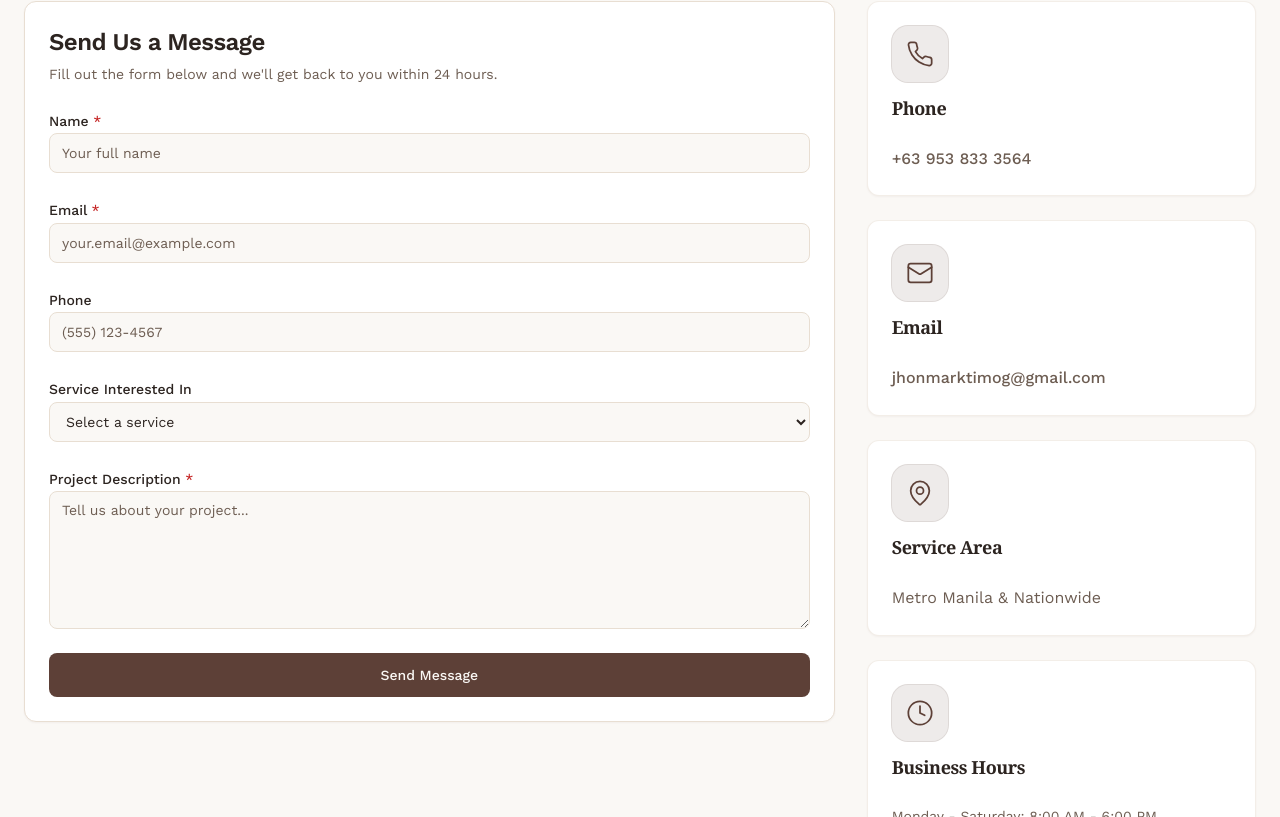
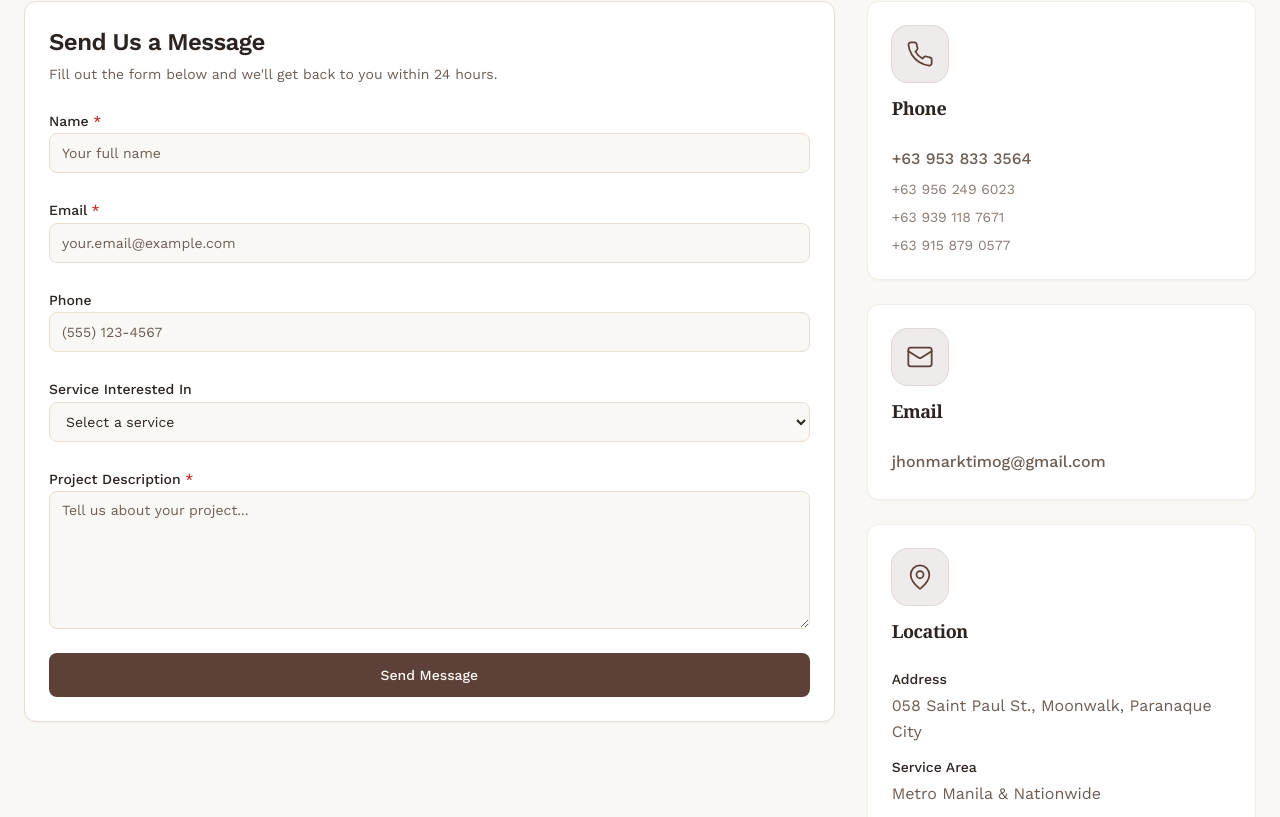
Before and after one commit to socratat-b/JMBT-Carpentry-Services, a Next.js app: page /contact in a window 1280 px wide. Shown: the part 343-1160 px from the top of the page. Built offline with nearby package versions, Linux system fonts and the light colour scheme.

Commit message:
Update contact page with complete contact information

```diff
--- a/components/pages/contact-content.tsx
+++ b/components/pages/contact-content.tsx
@@ -52,13 +52,22 @@ export function ContactContent() {
                   </div>
                   <CardTitle className="text-lg font-serif">Phone</CardTitle>
                 </CardHeader>
-                <CardContent>
+                <CardContent className="space-y-2">
                   <a
                     href={`tel:${contactInfo.phone}`}
-                    className="text-muted-foreground hover:text-primary transition-colors font-medium"
+                    className="block text-muted-foreground hover:text-primary transition-colors font-medium"
                   >
                     {contactInfo.phone}
                   </a>
+                  {contactInfo.additionalPhones?.map((phone, index) => (
+                    <a
+                      key={index}
+                      href={`tel:${phone}`}
+                      className="block text-sm text-muted-foreground/80 hover:text-primary transition-colors"
+                    >
+                      {phone}
+                    </a>
+                  ))}
                 </CardContent>
               </Card>
             </motion.div>
@@ -87,7 +96,7 @@ export function ContactContent() {
               </Card>
             </motion.div>
 
-            {/* Service Area */}
+            {/* Address & Service Area */}
             <motion.div
               initial={{ opacity: 0, x: 30 }}
               animate={{ opacity: 1, x: 0 }}
@@ -98,12 +107,23 @@ export function ContactContent() {
                   <div className="w-14 h-14 rounded-2xl bg-primary/10 flex items-center justify-center mb-3 ring-1 ring-primary/20">
                     <MapPin className="h-7 w-7 text-primary" strokeWidth={1.5} />
                   </div>
-                  <CardTitle className="text-lg font-serif">Service Area</CardTitle>
+                  <CardTitle className="text-lg font-serif">Location</CardTitle>
                 </CardHeader>
-                <CardContent>
-                  <p className="text-muted-foreground leading-relaxed">
-                    {contactInfo.serviceArea}
-                  </p>
+                <CardContent className="space-y-3">
+                  {contactInfo.address && (
+                    <div>
+                      <p className="text-sm font-medium text-foreground mb-1">Address</p>
+                      <p className="text-muted-foreground leading-relaxed">
+                        {contactInfo.address}
+                      </p>
+                    </div>
+                  )}
+                  <div>
+                    <p className="text-sm font-medium text-foreground mb-1">Service Area</p>
+                    <p className="text-muted-foreground leading-relaxed">
+                      {contactInfo.serviceArea}
+                    </p>
+                  </div>
                 </CardContent>
               </Card>
             </motion.div>
```
